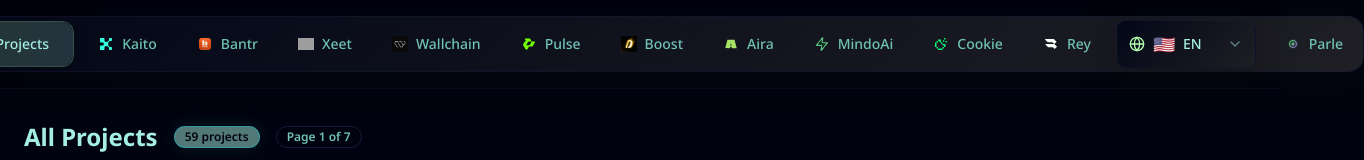
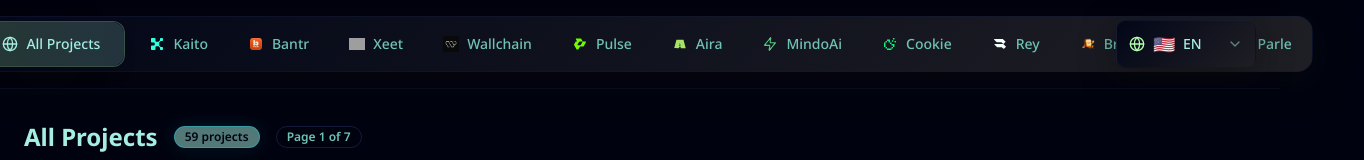
Before and after one commit to rjarivi/InfoFI-Hub, a React (Vite) app: page / in a window 1280 px wide. Shown: the top 160 px of the page, 1364 px wide, since content can reach past the window. Built offline with nearby package versions, Linux system fonts and the light colour scheme; grey boxes are pictures that could not be loaded; the HTML template or start-up script is replaced by a standard one; a web font is replaced by a local one.

Commit message:
Remove separate boost tab - keep boost projects under Pulse tab only

```diff
--- a/src/pages/Index.tsx
+++ b/src/pages/Index.tsx
@@ -43,8 +43,7 @@
   breadcrumbs: "/assets/Info Fi Logo/Breadcrumbs.svg",
   mindoai: "/assets/Info Fi Logo/MindoAi.svg",
   parle: "/assets/Info Fi Logo/parle.svg",
-  pulse: "/assets/Info Fi Logo/Pulse.svg",
-  boost: "/assets/Info Fi Logo/Boost.jpg"
+  pulse: "/assets/Info Fi Logo/Pulse.svg"
 };
 
 const referralLinks = {
@@ -66,7 +65,6 @@
   { id: "xeet", label: "Xeet", logo: "https://www.xeet.ai/_next/image?url=https%3A%2F%2Fpbs.twimg.com%2Fprofile_images%2F1947308130301255680%2FZ71pe0B2_400x400.png&w=32&q=75" },
   { id: "wallchain", label: "Wallchain", logo: projectLogos.wallchain },
   { id: "pulse", label: "Pulse", logo: projectLogos.pulse },
-  { id: "boost", label: "Boost", logo: projectLogos.boost },
   { id: "aira", label: "Aira", logo: projectLogos.aira },
   { id: "mindoai", label: "MindoAi", logo: projectLogos.mindoai },
   { id: "cookie", label: "Cookie", logo: projectLogos.cookie },
```
